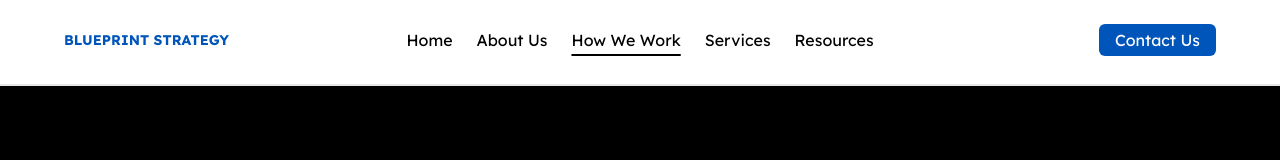
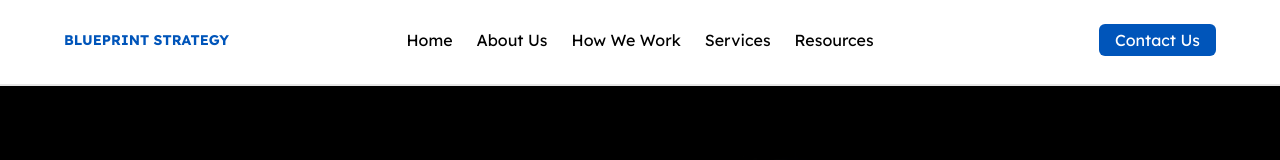
Before and after one commit to EdgarAmpiire/blueprints-web, a React (Create React App) app: page /how-we-work in a window 1280 px wide. Shown: the top 160 px of the page. Built offline with nearby package versions, Linux system fonts and the light colour scheme; what tw-elements would draw is missing.

Commit message:
responsiveness

```diff
--- a/src/features/howWeWork/routes/HowWeWork.jsx
+++ b/src/features/howWeWork/routes/HowWeWork.jsx
@@ -7,7 +7,7 @@ import { Principles } from "../components/Principles";
 export const HowWeWork = () => {
   return (
     <div>
-      <MainLayout page="how-we-work">
+      <MainLayout page="how-we-works">
         <Hero />
         <Consultation />
         <Principles />
--- a/src/features/resources/routes/Resources.jsx
+++ b/src/features/resources/routes/Resources.jsx
@@ -4,7 +4,7 @@ import { Hero } from '../components/Hero'
 
 export const Resources = () => {
   return (
-    <MainLayout page="resources" >
+    <MainLayout page="resourcess" >
 
     <Hero />
     </MainLayout>
```
